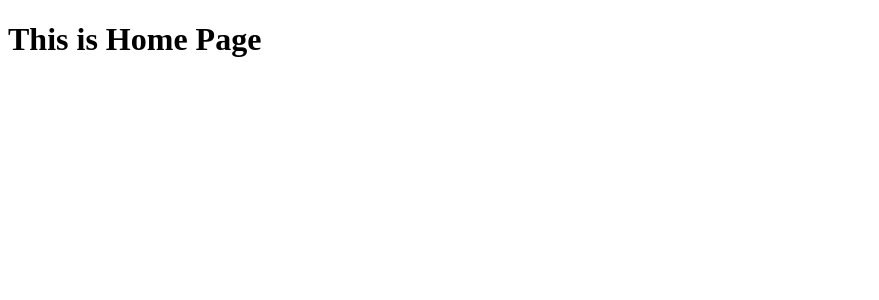
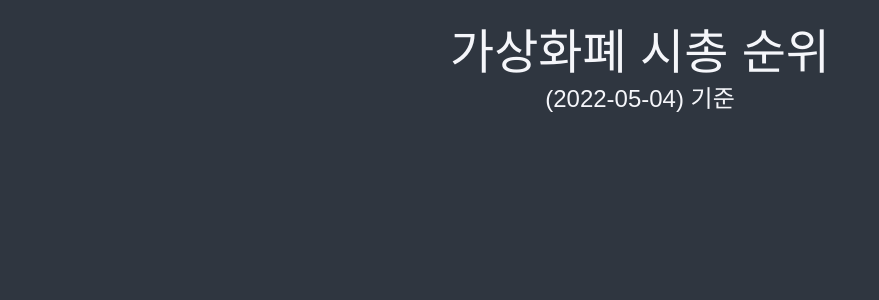
Before and after one commit to jiji-hoon96/jicoin, a React (Create React App) app: page /home in a window 1280 px wide. Shown: the top 300 px of the page, without its empty margins (0-879 px from the left). Built offline with nearby package versions, Linux system fonts and the light colour scheme.

Commit message:
1-2 reset.css , home page
1. reset.css를 App.tsx에 import

2. google font에서 font import

3. home page의 기본틀 구현

```diff
--- a/src/App.tsx
+++ b/src/App.tsx
@@ -1,7 +1,79 @@
+import { createGlobalStyle, ThemeProvider } from "styled-components";
 import Router from "./Router";
+import { darkTheme } from "./theme";
+
+const GlobalStyle = createGlobalStyle`
+@import url('https://fonts.googleapis.com/css2?family=Source+Sans+Pro:wght@300;400&display=swap');
+html, body, div, span, applet, object, iframe,
+h1, h2, h3, h4, h5, h6, p, blockquote, pre,
+a, abbr, acronym, address, big, cite, code,
+del, dfn, em, img, ins, kbd, q, s, samp,
+small, strike, strong, sub, sup, tt, var,
+b, u, i, center,
+dl, dt, dd, menu, ol, ul, li,
+fieldset, form, label, legend,
+table, caption, tbody, tfoot, thead, tr, th, td,
+article, aside, canvas, details, embed,
+figure, figcaption, footer, header, hgroup,
+main, menu, nav, output, ruby, section, summary,
+time, mark, audio, video {
+  margin: 0;
+  padding: 0;
+  border: 0;
+  font-size: 100%;
+  font: inherit;
+  vertical-align: baseline;
+}
+/* HTML5 display-role reset for older browsers */
+article, aside, details, figcaption, figure,
+footer, header, hgroup, main, menu, nav, section {
+  display: block;
+}
+/* HTML5 hidden-attribute fix for newer browsers */
+*[hidden] {
+    display: none;
+}
+body {
+  line-height: 1;
+}
+menu, ol, ul {
+  list-style: none;
+}
+blockquote, q {
+  quotes: none;
+}
+blockquote:before, blockquote:after,
+q:before, q:after {
+  content: '';
+  content: none;
+}
+table {
+  border-collapse: collapse;
+  border-spacing: 0;
+}
+* {
+  box-sizing: border-box;
+}
+body {
+  font-family: 'Source Sans Pro', sans-serif;
+  background-color:${(props) => props.theme.bgColor};
+  color:${(props) => props.theme.accentColor}
+}
+a {
+  text-decoration:none;
+  color:inherit;
+}
+`;
 
 function App() {
-  return <Router />;
+  return (
+    <>
+      <ThemeProvider theme={darkTheme}>
+        <GlobalStyle />
+        <Router />
+      </ThemeProvider>
+    </>
+  );
 }
 
 export default App;
--- a/src/Routes/Home.tsx
+++ b/src/Routes/Home.tsx
@@ -1,5 +1,98 @@
+import styled from "styled-components";
+
+const Title = styled.h1`
+  color: ${(props) => props.theme.accentColor};
+  font-size: 48px;
+  margin: 30px 0px 10px 0px;
+`;
+
+const SubTitle = styled.h2`
+  color: ${(props) => props.theme.accentColor};
+  font-size: 24px;
+  margin-bottom: 10px;
+`;
+
+const Container = styled.div`
+  padding: 0px 20px;
+  width: 500px;
+  max-width: 600px;
+  margin: 0 auto;
+`;
+
+const Header = styled.header`
+  height: 15vh;
+  display: flex;
+  flex-direction: column;
+  justify-content: center;
+  align-items: center;
+`;
+
+const CoinsList = styled.ul`
+  margin: 20px 0px;
+`;
+
+const Coin = styled.li`
+  background-color: ${(props) => props.theme.liColor};
+  color: black;
+  border-radius: 15px;
+  margin-bottom: 10px;
+  a {
+    display: flex;
+    align-items: center;
+    padding: 20px;
+    transition: color 0.2s ease-in;
+    justify-content: center;
+    font-size: 25px;
+    font-weight: bolder;
+  }
+  &:hover {
+    a {
+      background-color: ${(props) => props.theme.hoverColor};
+      border-radius: 10px;
+      transform: scale(1.03);
+    }
+  }
+`;
+
+const Loader = styled.span`
+  text-align: center;
+  display: block;
+`;
+
+const Img = styled.img`
+  width: 25px;
+  height: 25px;
+  margin-right: 10px;
+`;
+
+const Button = styled.button`
+  width: 50px;
+  height: 20px;
+  cursor: pointer;
+  border-radius: 10px;
+  border: none;
+  :hover {
+    transform: scale(1.1);
+    background-color: ${(props) => props.theme.hoverColor};
+  }
+`;
+
 function Home() {
-  return <h1>This is Home Page</h1>;
+  function getToday() {
+    let date = new Date();
+    let year = date.getFullYear();
+    let month = ("0" + (1 + date.getMonth())).slice(-2);
+    let day = ("0" + date.getDate()).slice(-2);
+    return `(${year}-${month}-${day}) 기준`;
+  }
+  return (
+    <Container>
+      <Header>
+        <Title>가상화폐 시총 순위</Title>
+        <SubTitle>{getToday()}</SubTitle>
+      </Header>
+    </Container>
+  );
 }
 
 export default Home;
--- a/src/index.tsx
+++ b/src/index.tsx
@@ -1,12 +1,16 @@
 import React from "react";
 import ReactDOM from "react-dom/client";
+import { ThemeProvider } from "styled-components";
 import App from "./App";
+import { darkTheme } from "./theme";
 
 const root = ReactDOM.createRoot(
   document.getElementById("root") as HTMLElement
 );
 root.render(
   <React.StrictMode>
-    <App />
+    <ThemeProvider theme={darkTheme}>
+      <App />
+    </ThemeProvider>
   </React.StrictMode>
 );
--- /dev/null
+++ b/src/theme.ts
@@ -0,0 +1,19 @@
+import { DefaultTheme } from "styled-components";
+
+export const darkTheme: DefaultTheme = {
+  bgColor: "#2f3640",
+  liColor: "#dcdde1",
+  accentColor: "#f5f6fa",
+  hoverColor: "#273c75",
+  viewColor: "#0c0c0c7f",
+  nullColor: "#e84118",
+};
+
+export const lightTheme: DefaultTheme = {
+  bgColor: "#f5f6fa",
+  liColor: "#718093",
+  accentColor: "#2f3640",
+  hoverColor: "#9c88ff",
+  viewColor: "#718093",
+  nullColor: "#e84118",
+};
```
Also changed, not shown: src/styled.d.ts (added, +12 -0 lines), src/react-app-env.d.ts (added), 1 other file (tests, documents, lock files or other folders).
